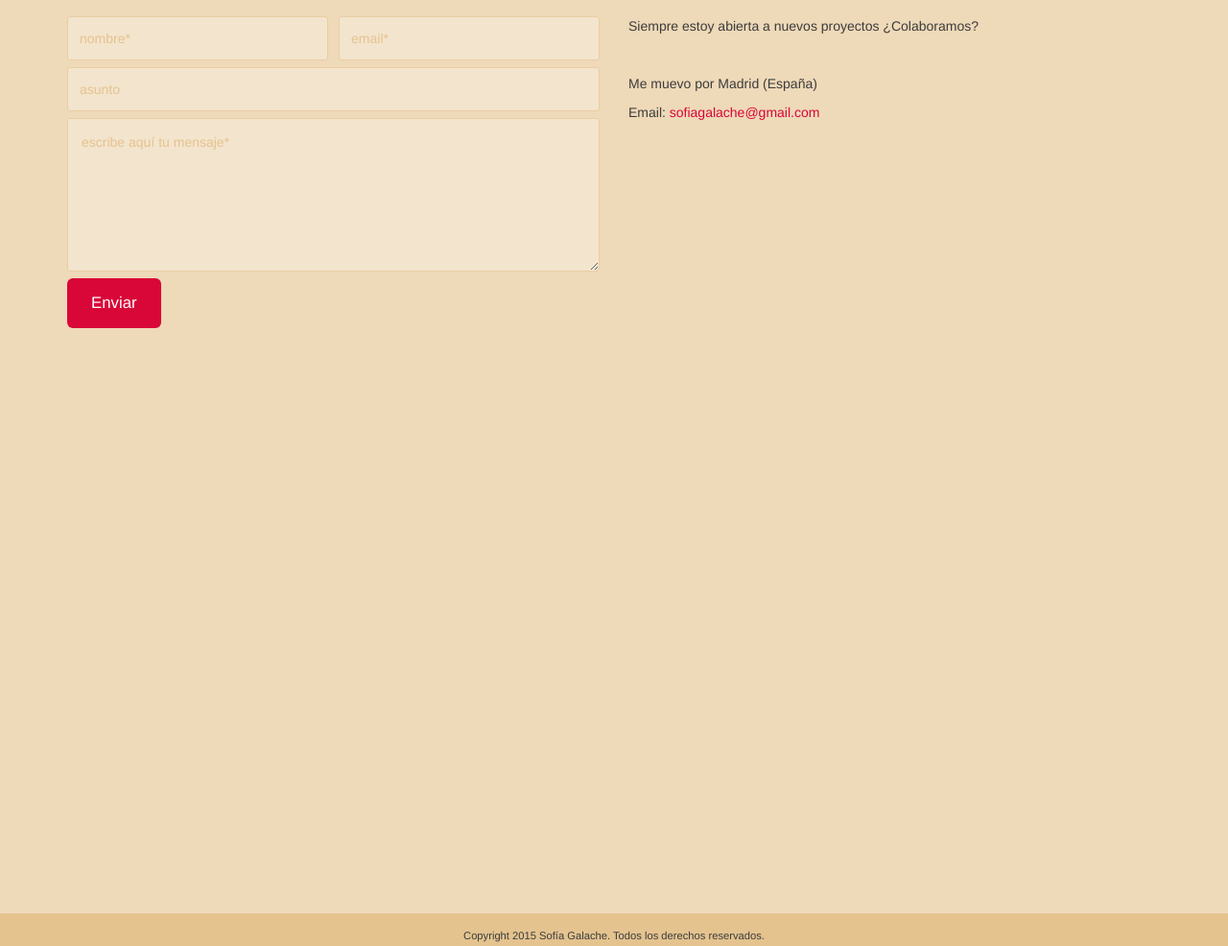
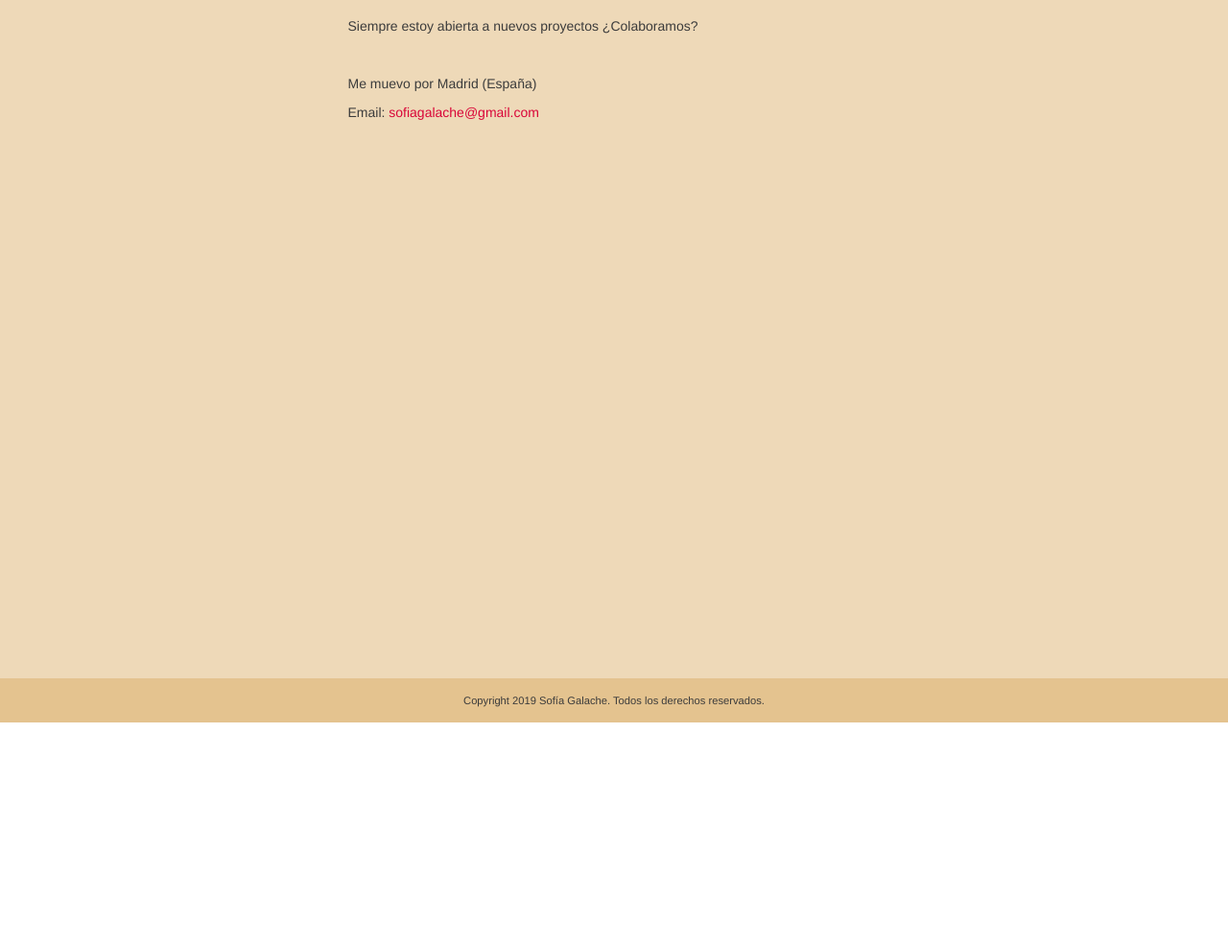
Before and after one commit to sofiagalache/sofiagalache.github.io, a plain HTML site: page index.html in a window 1280 px wide. Shown: the part 5228-6214 px from the top of the page at 96% size. After the commit the page ends 5981 px from the top, so only its background shows below. Drawn offline with Linux system fonts and the light colour scheme; some packages are replaced by stand-ins of ours; files whose address does not match are found by name.

Commit message:
Removed contact form

```diff
--- a/index.html
+++ b/index.html
@@ -299,25 +299,7 @@
 
 
 				<div class="row contact-address">
-					<div class="col-md-6">
-						<div class="contact-form margin-bottom">
-							<div class="alert"></div>
-							<form method="post">
-	                        	<label for="name">Nombre:</label>
-								<input type="text" id="name" name="name" value="" placeholder="nombre*" required="required" data-val="true" data-placement="bottom">
-								<label for="email">Email:</label>
-								<input type="email" id="email" name="email" value="" placeholder="email*" required="required" data-rule-email="true" data-val="true" data-placement="bottom">
-								<label for="subject">Asunto:</label>
-								<input type="text" id="subject" name="subject" value="" placeholder="asunto">
-								<label for="message">Mensage:</label>
-								<textarea id="message" name="message" placeholder="escribe aquí tu mensaje*" required="required" data-val="true" data-placement="bottom"></textarea>
-								<input type="submit" value="Enviar" class="btn btn-primary btn-lg" id="submit-button">
-								<input type="hidden" name="msg-submitted" id="msg-submitted" value="true">
-							</form>
-						</div>
-					</div>
-
-					<div class="col-md-6">
+					<div class="col-md-6 col-md-offset-3">
 						<p>Siempre estoy abierta a nuevos proyectos ¿Colaboramos?</p>
 						<div class="address-lines">
 
@@ -335,7 +317,7 @@
 
 		<!-- footer -->
 		<footer class="footer">
-			<p>Copyright 2015 Sofía Galache. Todos los derechos reservados.</p>
+			<p>Copyright 2019 Sofía Galache. Todos los derechos reservados.</p>
 		</footer>
 		<!-- end footer -->
 
```
